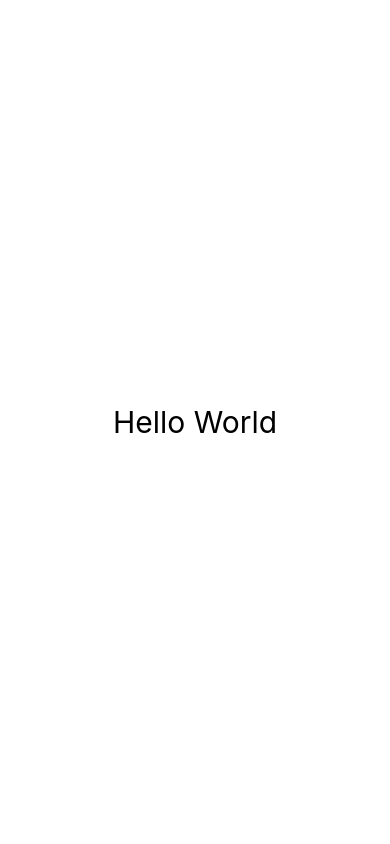
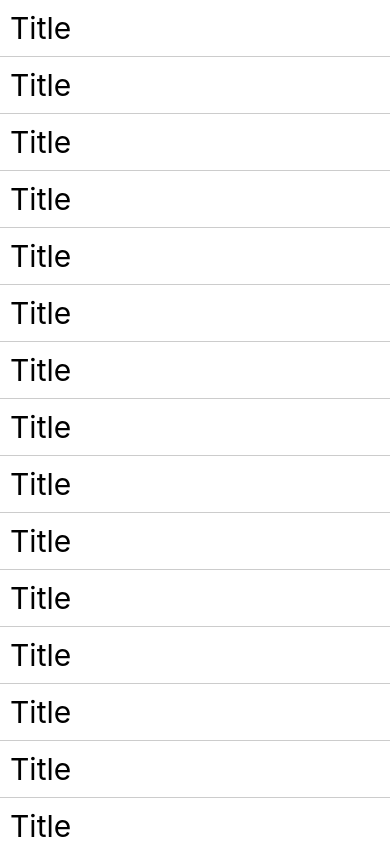
Before and after one commit to SheheryarAli-Arbisoft/ReactNativeConcepts, a React Native app: screen / in a window 390 px wide. Built offline with nearby package versions, Linux system fonts and the light colour scheme.

Commit message:
Completed the app

```diff
--- a/App.js
+++ b/App.js
@@ -1,22 +1,101 @@
 import React from 'react';
-import { View, Text, StyleSheet } from 'react-native';
+import { SafeAreaView, View, Text, StyleSheet, FlatList } from 'react-native';
 
 const styles = StyleSheet.create({
   container: {
     flex: 1,
-    justifyContent: 'center',
-    alignItems: 'center',
+  },
+  textContainer: {
+    borderBottomWidth: 1,
+    borderBottomColor: '#cccccc',
   },
   text: {
     fontSize: 30,
+    padding: 10,
   },
 });
 
+const data = [
+  {
+    title: 'Title',
+  },
+  {
+    title: 'Title',
+  },
+  {
+    title: 'Title',
+  },
+  {
+    title: 'Title',
+  },
+  {
+    title: 'Title',
+  },
+  {
+    title: 'Title',
+  },
+  {
+    title: 'Title',
+  },
+  {
+    title: 'Title',
+  },
+  {
+    title: 'Title',
+  },
+  {
+    title: 'Title',
+  },
+  {
+    title: 'Title',
+  },
+  {
+    title: 'Title',
+  },
+  {
+    title: 'Title',
+  },
+  {
+    title: 'Title',
+  },
+  {
+    title: 'Title',
+  },
+  {
+    title: 'Title',
+  },
+  {
+    title: 'Title',
+  },
+  {
+    title: 'Title',
+  },
+  {
+    title: 'Title',
+  },
+  {
+    title: 'Title',
+  },
+  {
+    title: 'Title',
+  },
+];
+
 const App = () => {
+  const renderItem = ({ item }) => (
+    <View style={styles.textContainer}>
+      <Text style={styles.text}>{item.title}</Text>
+    </View>
+  );
+
   return (
-    <View style={styles.container}>
-      <Text style={styles.text}>Hello World</Text>
-    </View>
+    <SafeAreaView style={styles.container}>
+      <FlatList
+        data={data}
+        renderItem={renderItem}
+        keyExtractor={(item, index) => `${index}`}
+      />
+    </SafeAreaView>
   );
 };
 
```
Also changed, not shown: 1 other file (tests, documents, lock files or other folders).
